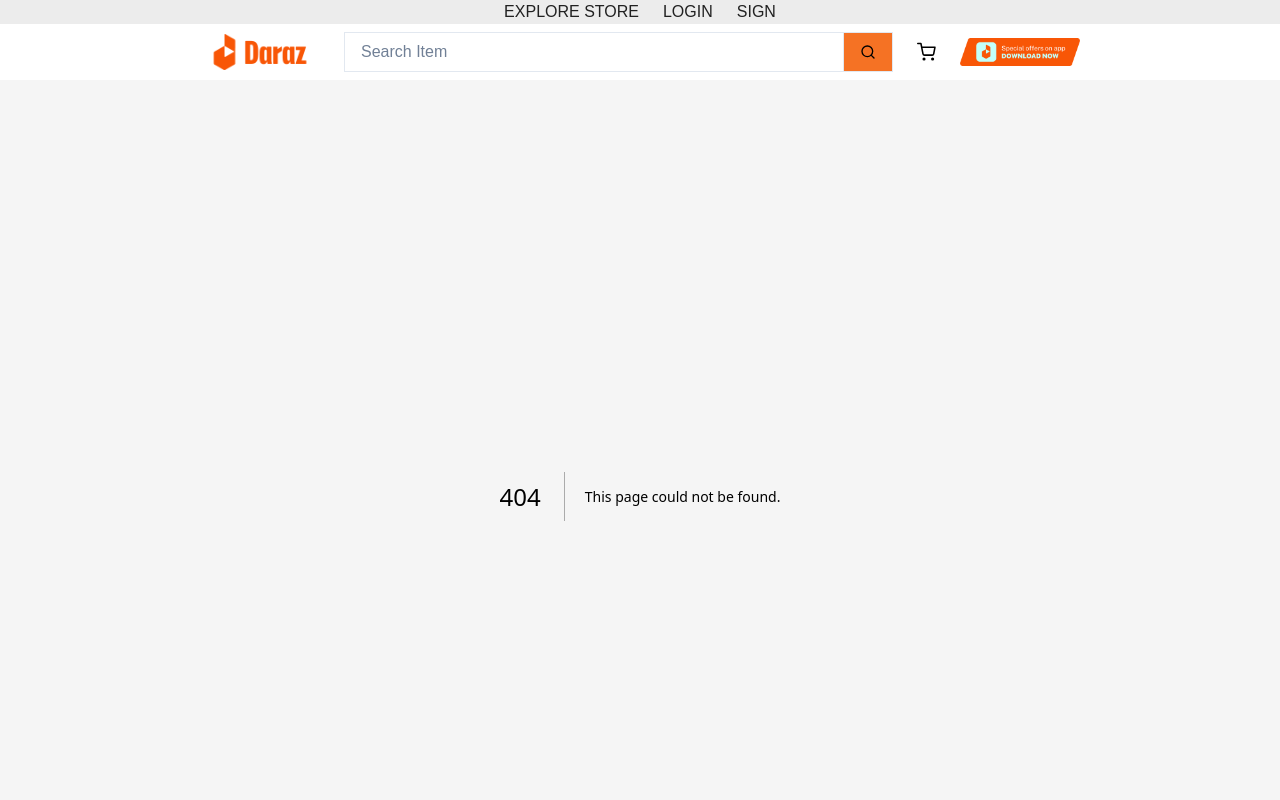
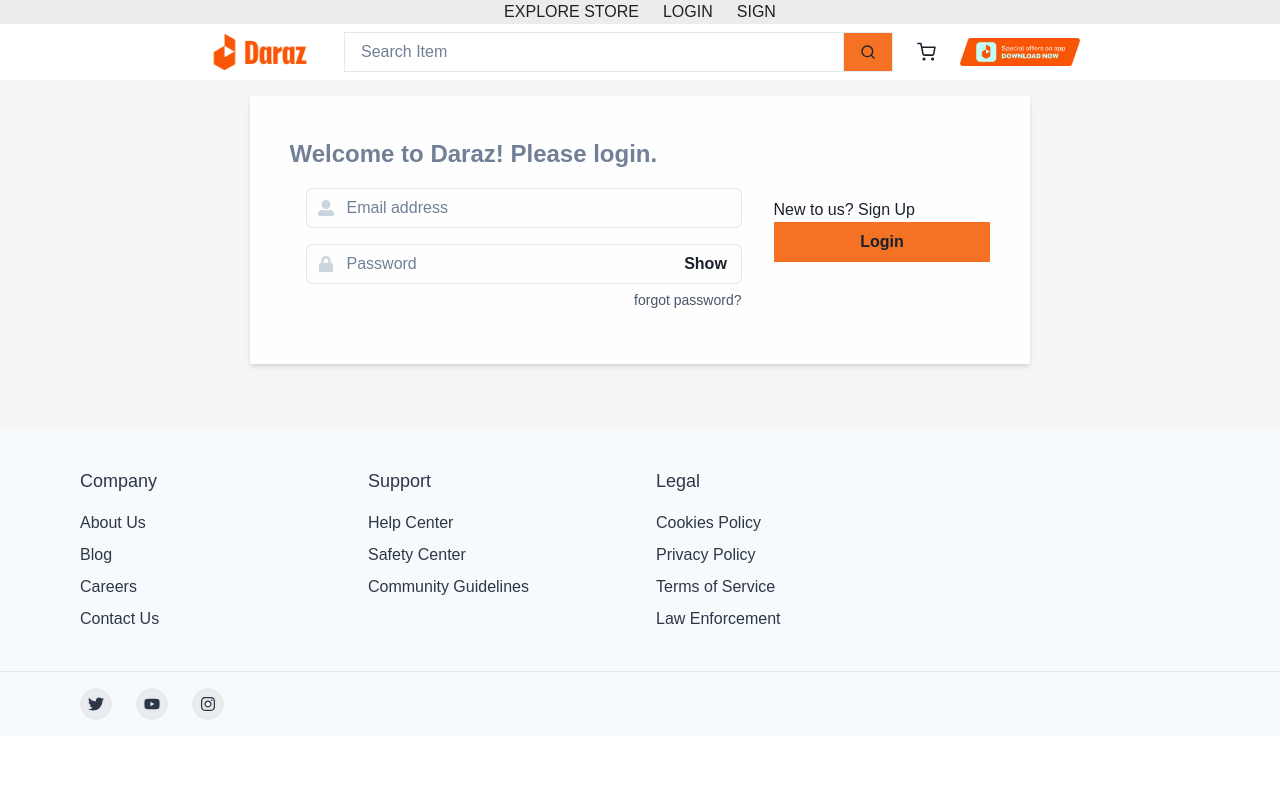
Before and after one commit to dork7/bazar-app, a Next.js app: page /login in a window 1280 px wide. Before the commit this address had no page. Shown: the top 800 px of the page. Built offline with nearby package versions, Linux system fonts and the light colour scheme.

Commit message:
login sign up

```diff
--- /dev/null
+++ b/src/pages/login.js
@@ -0,0 +1,100 @@
+import { useState } from 'react';
+import {
+  Flex,
+  Heading,
+  Input,
+  Button,
+  InputGroup,
+  Stack,
+  InputLeftElement,
+  chakra,
+  Box,
+  Avatar,
+  FormControl,
+  FormHelperText,
+  InputRightElement,
+  Text,
+} from '@chakra-ui/react';
+import { FaUserAlt, FaLock } from 'react-icons/fa';
+import Link from 'next/link';
+
+const CFaUserAlt = chakra(FaUserAlt);
+const CFaLock = chakra(FaLock);
+
+const Login = () => {
+  const [showPassword, setShowPassword] = useState(false);
+
+  const handleShowClick = () => setShowPassword(!showPassword);
+  return (
+    <>
+      <Flex
+        //   flexDirection="column"
+        justifyContent="center"
+        alignItems="center"
+        gap={4}
+        backgroundColor="whiteAlpha.900"
+        boxShadow="md"
+        p={10}
+        mb={12}
+      >
+        <Box minW={{ base: '90%', md: '468px' }}>
+          <Box
+            fontSize="2xl"
+            fontWeight="semibold"
+            as="h2"
+            // lineHeight="tight"
+            color={'gray.500'}
+            isTruncated
+          >
+            Welcome to Daraz! Please login.
+          </Box>
+          <form>
+            <Stack spacing={4} p="1rem">
+              <FormControl>
+                <InputGroup>
+                  <InputLeftElement pointerEvents="none">
+                    <CFaUserAlt color="gray.300" />
+                  </InputLeftElement>
+                  <Input type="email" placeholder="Email address" />
+                </InputGroup>
+              </FormControl>
+              <FormControl>
+                <InputGroup>
+                  <InputLeftElement pointerEvents="none" color="gray.300">
+                    <CFaLock color="gray.300" />
+                  </InputLeftElement>
+                  <Input
+                    type={showPassword ? 'text' : 'password'}
+                    placeholder="Password"
+                  />
+                  <InputRightElement width="4.5rem">
+                    <Button h="1.75rem" size="sm" onClick={handleShowClick}>
+                      {showPassword ? 'Hide' : 'Show'}
+                    </Button>
+                  </InputRightElement>
+                </InputGroup>
+                <FormHelperText textAlign="right">
+                  <Link href="#">forgot password?</Link>
+                </FormHelperText>
+              </FormControl>
+            </Stack>
+          </form>
+        </Box>
+        <Box>
+          New to us? <Link href="/sign-up">Sign Up</Link>
+          <Button
+            borderRadius={0}
+            type="submit"
+            bgColor="mOrange"
+            width="full"
+            _hover={{ color: 'white' }}
+          >
+            Login
+          </Button>
+        </Box>
+      </Flex>
+    </>
+  );
+};
+
+export default Login;
```
Also changed, not shown: src/pages/sign-up.js (added, +97 -0 lines).
